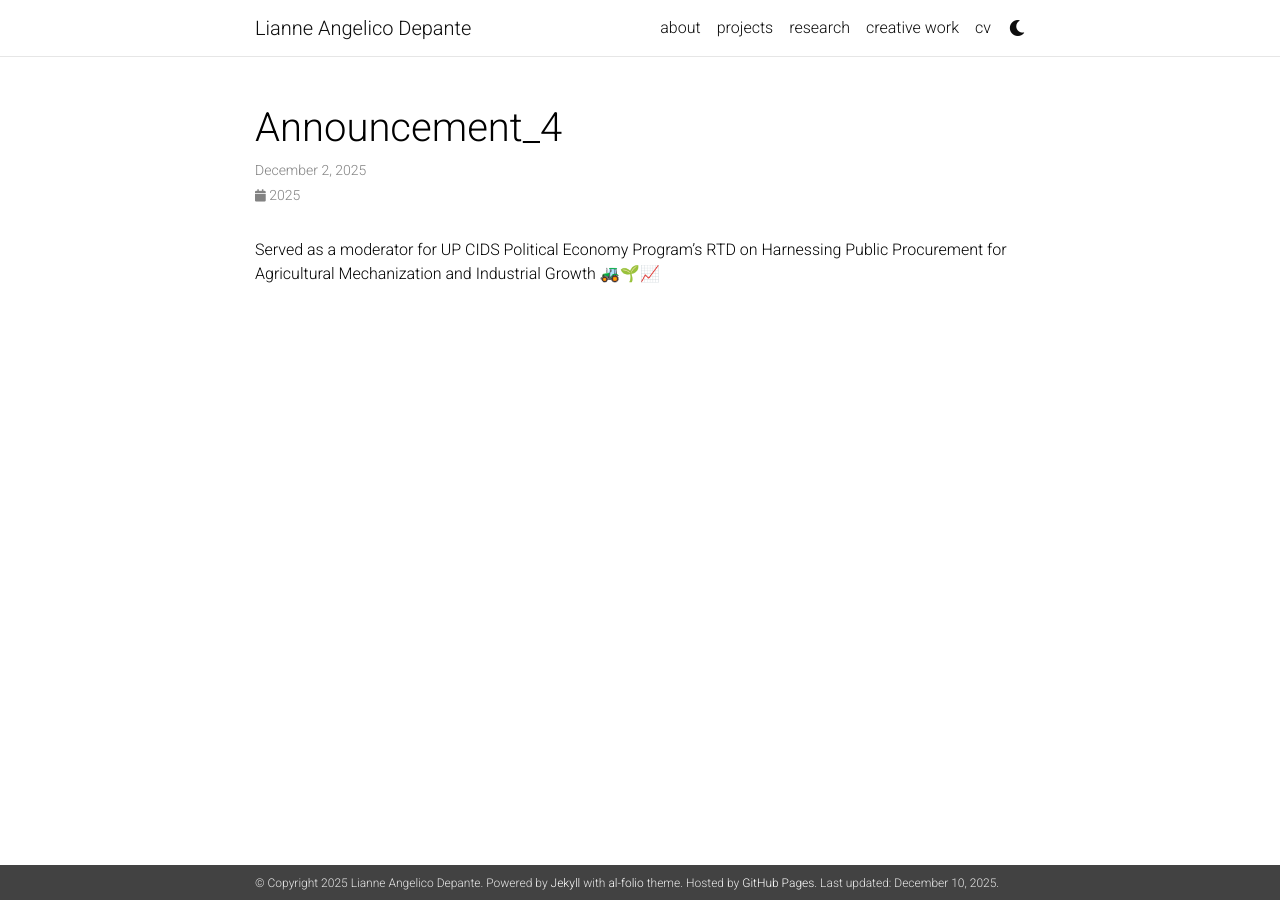
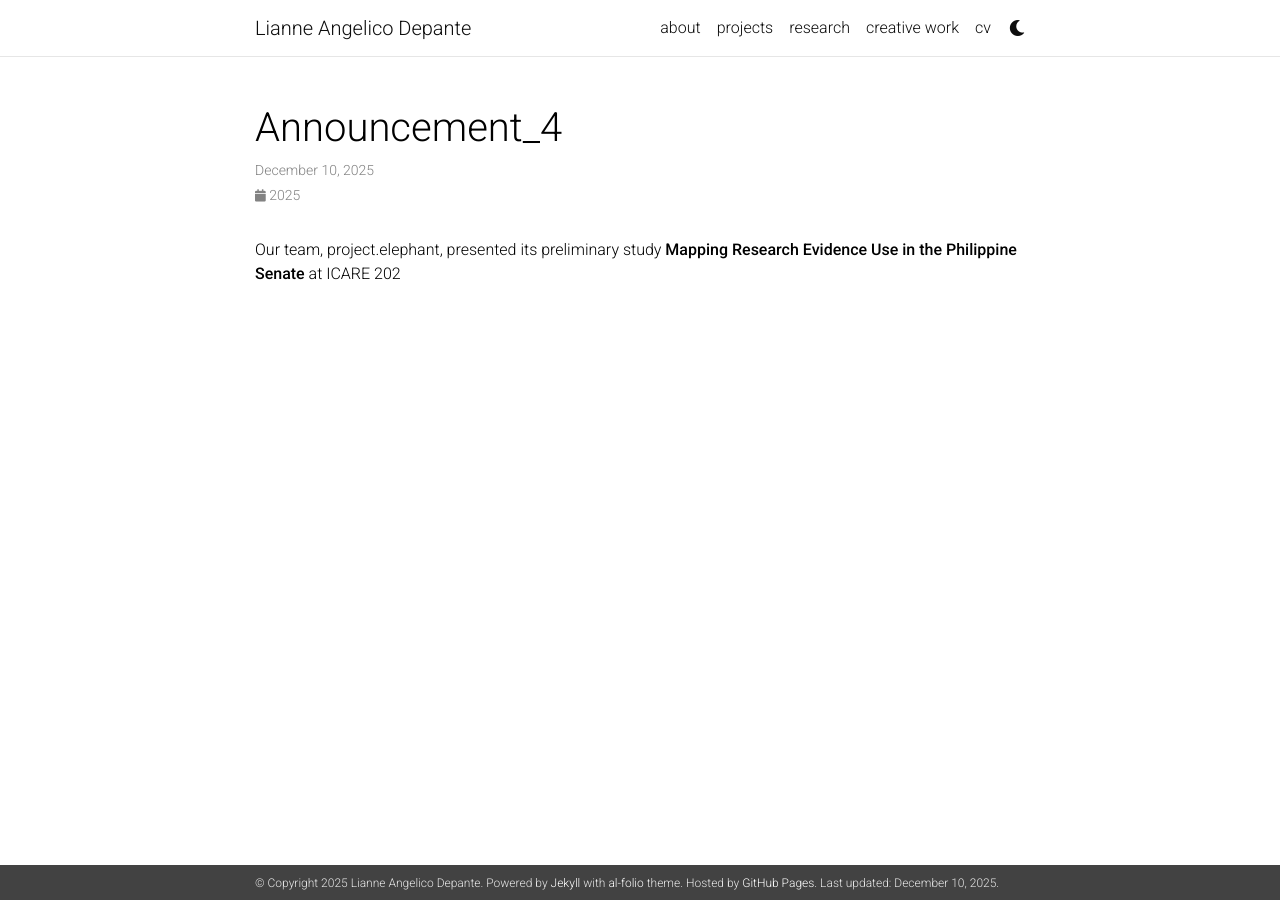
Before and after one commit to liannedepante/liannedepante.github.io, a Jekyll site: the page built from _news/announcement_4.md, in a window 1280 px wide. Built offline with Jekyll 4.4.1, drawn with Linux system fonts in a browser that asks for light colours; comment, search, counter and statistics services are not loaded; a style sheet for code colours, icons or effects is not loaded.

Commit message:
Update announcement_4.md

```diff
--- a/_news/announcement_4.md
+++ b/_news/announcement_4.md
@@ -1,7 +1,7 @@
 ---
 layout: post
-date: 2025-12-02 07:59:00-0400
+date: 2025-12-10 07:59:00-0400
 inline: true
 ---
 
-Served as a moderator for UP CIDS Political Economy Program's RTD on Harnessing Public Procurement for Agricultural Mechanization and Industrial Growth 🚜🌱📈
+Our team, project.elephant, presented its preliminary study **Mapping Research Evidence Use in the Philippine Senate** at ICARE 202
```
